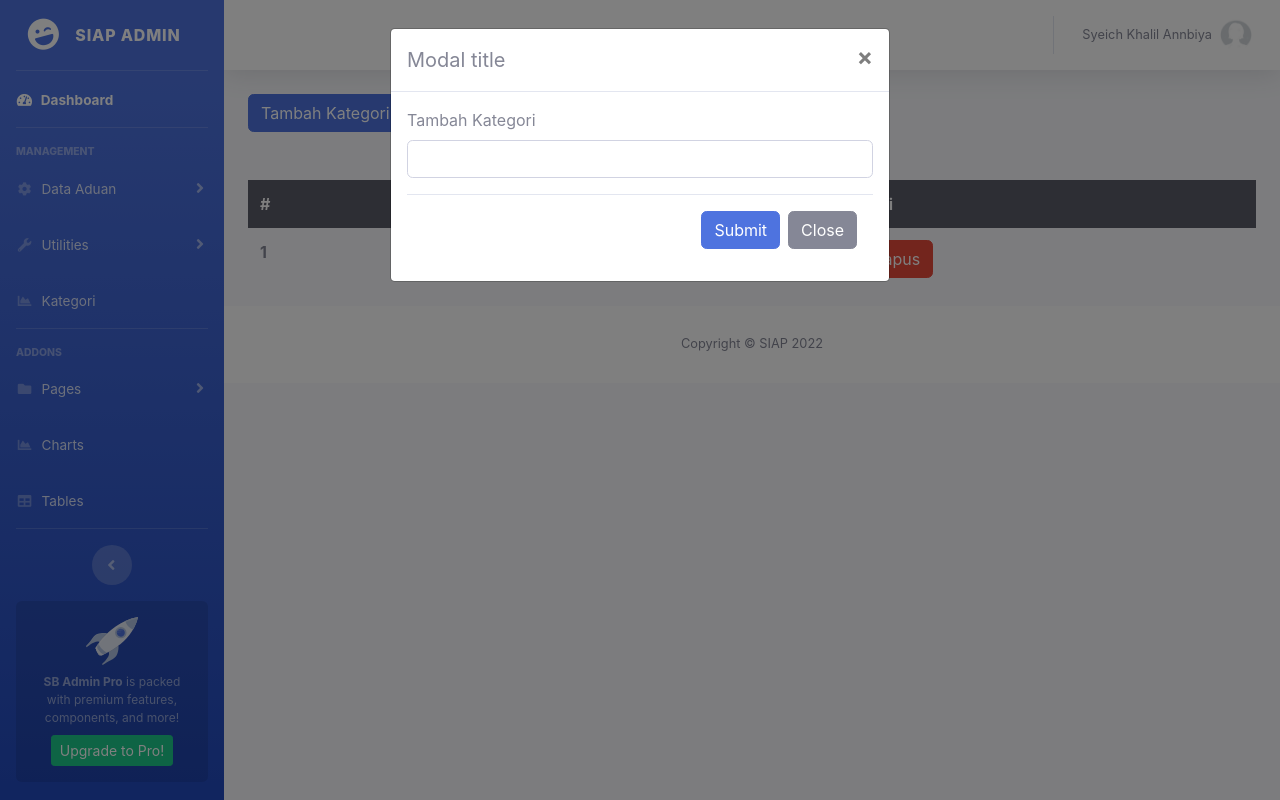
After one commit to khalilannbiya/siap, a CodeIgniter app: page /database/admin/managementCategories in a window 1280 px wide, after a click on "Tambah Kategori". The commit adds this page. Run offline with CodeIgniter, Linux system fonts and the light colour scheme; a user stored in the database is signed in; data comes from the database, SQL or seed files in the repository; tables that the repository leaves empty or names only in its code hold one stand-in row (values such as "Sample post").

Commit message:
menambahkan categories

```diff
--- a/application/config/autoload.php
+++ b/application/config/autoload.php
@@ -132,4 +132,4 @@ $autoload['language'] = array();
 |
 |	$autoload['model'] = array('first_model' => 'first');
 */
-$autoload['model'] = array('ModelAuth', 'ModelUser', 'ModelComplaint');
+$autoload['model'] = array('ModelAuth', 'ModelUser', 'ModelComplaint', 'ModelCategories');
--- a/application/controllers/Admin.php
+++ b/application/controllers/Admin.php
@@ -53,4 +53,43 @@ class Admin extends CI_Controller
     $this->session->set_flashdata('message', 'Data aduan telah dihapus!');
     redirect('complaint');
   }
+
+  public function managementCategories()
+  {
+    $data['title'] = "Tambah Kategori";
+    $email = $this->session->userdata('email');
+    $data['userlogin'] = $this->db->get_where('user', ['email' => $email])->row_array();
+    $data['categories'] = $this->ModelCategories->getDataALl();
+
+    $this->form_validation->set_rules(
+      'categories',
+      'Kategori',
+      'required|trim',
+      [
+        'required' => '%s harus diisi!.',
+      ]
+    );
+    if (!$this->form_validation->run()) {
+      $this->load->view('templates/header', $data);
+      $this->load->view('templates/sidebar', $data);
+      $this->load->view('templates/topbar', $data);
+      $this->load->view('admin/setting-kategori', $data);
+      $this->load->view('templates/footer');
+    } else {
+      $this->ModelCategories->insertData();
+      $this->session->set_flashdata('message', 'Kategori telah ditambahkan!');
+      redirect('admin/managementCategories');
+    }
+  }
+
+  public function deleteCategories($id)
+  {
+    $this->db->delete('categories', ['id' => $id]);
+    $this->session->set_flashdata('message', 'Kategori telah dihapus!');
+    redirect('admin/managementCategories');
+  }
+
+  // public function process()
+  // {
+  // }
 }
--- /dev/null
+++ b/application/models/ModelCategories.php
@@ -0,0 +1,17 @@
+<?php
+date_default_timezone_set("Asia/Jakarta");
+
+class ModelCategories extends CI_Model
+{
+  public function insertData()
+  {
+    $data = ['categories' => $this->input->post('categories', true)];
+
+    $this->db->insert('categories', $data);
+  }
+
+  public function getDataAll()
+  {
+    return $this->db->get('categories')->result_array();
+  }
+}
--- a/application/models/ModelComplaint.php
+++ b/application/models/ModelComplaint.php
@@ -127,4 +127,16 @@ class ModelComplaint extends CI_Model
   {
     return $this->db->delete('aduan', ['kode_unik' => $unic]);
   }
+
+  public function ubahDataAduan()
+  {
+    $data = [
+      'categories' => $this->input->post('categories', true),
+      'judul' => $this->input->post('judul', true),
+      'body' => $this->input->post('body', true),
+    ];
+
+    $this->db->where('id', $this->input->post('id'));
+    $this->db->update('aduan', $data);
+  }
 }
--- /dev/null
+++ b/application/views/admin/setting-kategori.php
@@ -0,0 +1,67 @@
+<div class="container-fluid">
+  <?php if ($this->session->flashdata()) : ?>
+    <div class="alert alert-success alert-dismissible fade show" role="alert">
+      <strong>Yeayyyy!</strong> <?= $this->session->flashdata('message'); ?>.
+      <button type="button" class="close" data-dismiss="alert" aria-label="Close">
+        <span aria-hidden="true">&times;</span>
+      </button>
+    </div>
+  <?php endif; ?>
+  <!-- Button trigger modal -->
+  <button type="button" class="btn btn-primary" data-toggle="modal" data-target="#exampleModal">
+    Tambah Kategori
+  </button>
+
+  <div class="table-responsive mt-5">
+    <table class="table table-borderless">
+      <thead class="thead-dark">
+        <tr>
+          <th scope="col">#</th>
+          <th scope="col">Categories</th>
+          <th scope="col">Aksi</th>
+        </tr>
+      </thead>
+      <tbody>
+        <?php $i = 1;
+        foreach ($categories as $category) : ?>
+          <tr>
+            <th scope="row"><?= $i++; ?></th>
+            <td><?= $category['categories']; ?></td>
+            <td>
+              <a href="<?= base_url(); ?>admin/deleteCategories/<?= $category['id']; ?>" class="btn btn-danger">Hapus</a>
+            </td>
+          </tr>
+        <?php endforeach; ?>
+      </tbody>
+    </table>
+  </div>
+
+
+
+  <!-- Modal -->
+  <div class="modal fade" id="exampleModal" tabindex="-1" aria-labelledby="exampleModalLabel" aria-hidden="true">
+    <div class="modal-dialog">
+      <div class="modal-content">
+        <div class="modal-header">
+          <h5 class="modal-title" id="exampleModalLabel">Modal title</h5>
+          <button type="button" class="close" data-dismiss="modal" aria-label="Close">
+            <span aria-hidden="true">&times;</span>
+          </button>
+        </div>
+        <div class="modal-body">
+          <form action="" method="POST">
+            <div class="form-group">
+              <label for="categories">Tambah Kategori</label>
+              <input type="text" class="form-control" id="categories" name="categories" aria-describedby="emailHelp">
+              <small id="emailHelp" class="form-text text-danger"><?= form_error('categories'); ?></small>
+            </div>
+            <div class="modal-footer">
+              <button type="submit" class="btn btn-primary">Submit</button>
+              <button type="button" class="btn btn-secondary" data-dismiss="modal">Close</button>
+            </div>
+          </form>
+        </div>
+      </div>
+    </div>
+  </div>
+</div>
--- a/application/views/templates/sidebar.php
+++ b/application/views/templates/sidebar.php
@@ -56,6 +56,13 @@
         <a class="collapse-item" href="utilities-other.html">Other</a>
       </div>
     </div>
+  </li>
+
+  <!-- Nav Item - Categories -->
+  <li class="nav-item">
+    <a class="nav-link" href="<?= base_url(); ?>admin/managementCategories">
+      <i class="fas fa-fw fa-chart-area"></i>
+      <span>Kategori</span></a>
   </li>
 
   <!-- Divider -->
--- a/application/views/user/complaint.php
+++ b/application/views/user/complaint.php
@@ -33,7 +33,7 @@
         <select class="form-select text-capitalize" aria-label="Default select example" name="categories" id="categories">
           <option value="" selected>Pilih Kategori</option>
           <?php foreach ($categories as $category) : ?>
-            <option value="<?= $category; ?>"><?= $category; ?></option>
+            <option value="<?= $category['categories']; ?>"><?= $category['categories']; ?></option>
           <?php endforeach; ?>
         </select>
         <div class="form-text text-danger"><?= form_error('categories'); ?></div>
```
Also changed, not shown: application/controllers/Complaint.php (+61 -16 lines), application/views/admin/all.php (+6 -8 lines), application/views/admin/index.php (+7 -1 lines), application/views/admin/ubah.php (added, +29 -0 lines).
